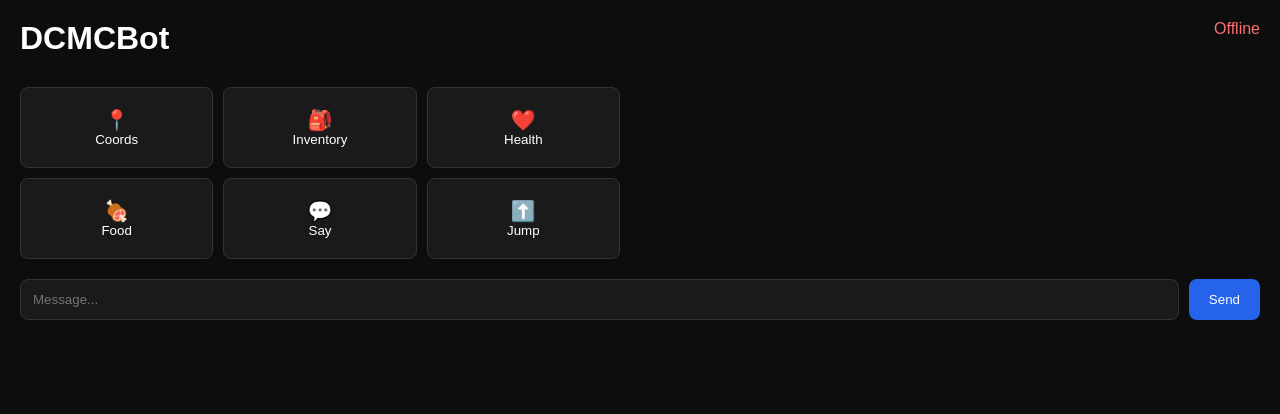
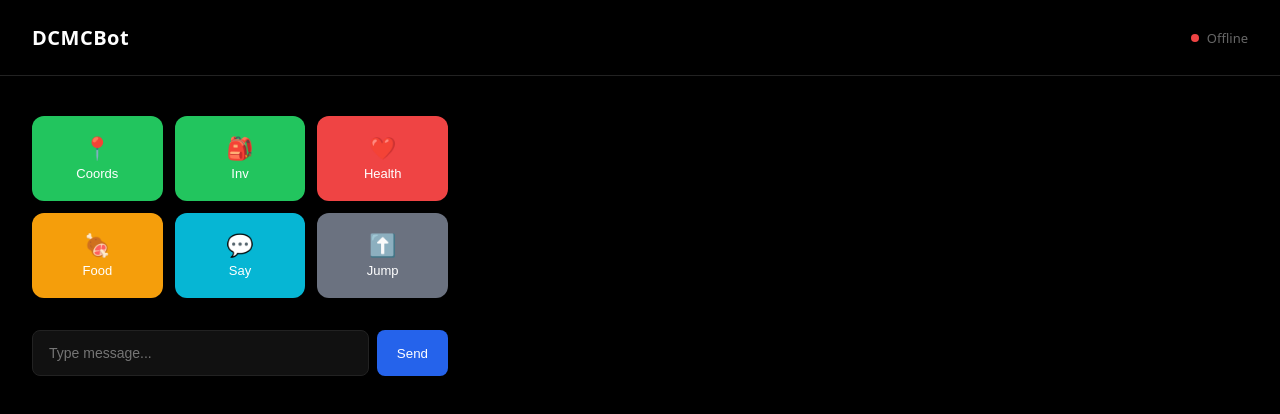
Before and after one commit to kuhleru/DCMCBot, a Next.js app: page / in a window 1280 px wide. Shown: the top 414 px of the page. Built offline with nearby package versions, Linux system fonts and the light colour scheme; no server answers.

Commit message:
Clean UI with auth

```diff
--- a/src/app/api/login/route.ts
+++ b/src/app/api/login/route.ts
@@ -2,20 +2,15 @@ import { NextRequest, NextResponse } from "next/server";
 import jwt from "jsonwebtoken";
 
 const PASSWORD = "1111";
-const JWT_SECRET = process.env.JWT_SECRET || "dcmc-web-secret-1111";
+const JWT_SECRET = "dcmc-web-secret";
 
 export async function POST(request: NextRequest) {
-  try {
-    const { password } = await request.json();
+  const { password } = await request.json();
 
-    if (password !== PASSWORD) {
-      return NextResponse.json({ error: "Invalid password" }, { status: 401 });
-    }
+  if (password !== PASSWORD) {
+    return NextResponse.json({ error: "Invalid" }, { status: 401 });
+  }
 
-    const token = jwt.sign({ access: "dcmc" }, JWT_SECRET, { expiresIn: "7d" });
-
-    return NextResponse.json({ token });
-  } catch {
-    return NextResponse.json({ error: "Login failed" }, { status: 500 });
-  }
+  const token = jwt.sign({ access: "dcmc" }, JWT_SECRET, { expiresIn: "7d" });
+  return NextResponse.json({ token });
 }
--- a/src/app/page.tsx
+++ b/src/app/page.tsx
@@ -2,91 +2,84 @@
 
 import { useState, useEffect } from "react";
 
-interface Command {
-  name: string;
-  icon: string;
-  action: string;
-  description: string;
-}
-
-const commands: Command[] = [
-  { name: "Coords", icon: "📍", action: "coords", description: "Show position" },
-  { name: "Inventory", icon: "🎒", action: "inv", description: "Show inventory" },
-  { name: "Health", icon: "❤️", action: "health", description: "Show health" },
-  { name: "Food", icon: "🍖", action: "food", description: "Show food" },
-  { name: "Say", icon: "💬", action: "msg", description: "Send message" },
-  { name: "Jump", icon: "⬆️", action: "jump", description: "Jump" },
+const commands = [
+  { n: "Coords", i: "📍", a: "coords", c: "#22c55e" },
+  { n: "Inv", i: "🎒", a: "inv", c: "#22c55e" },
+  { n: "Health", i: "❤️", a: "health", c: "#ef4444" },
+  { n: "Food", i: "🍖", a: "food", c: "#f59e0b" },
+  { n: "Say", i: "💬", a: "msg", c: "#06b6d4" },
+  { n: "Jump", i: "⬆️", a: "jump", c: "#6b7280" },
 ];
 
 export default function Home() {
-  const [status, setStatus] = useState("Connecting...");
-  const [response, setResponse] = useState("");
-  const [msg, setMsg] = useState("");
-  const [loading, setLoading] = useState(false);
+  const [s, setS] = useState("...");
+  const [r, setR] = useState("");
+  const [m, setM] = useState("");
+  const [l, setL] = useState(false);
 
   useEffect(() => {
-    const check = async () => {
+    const f = async () => {
       try {
         const r = await fetch("/api/status");
         const d = await r.json();
-        setStatus(d.status || "Offline");
-      } catch { setStatus("Offline"); }
+        setS(d.status);
+        if (d.lastResponse) setR(d.lastResponse);
+      } catch { setS("Offline"); }
     };
-    check();
-    const t = setInterval(check, 5000);
+    f();
+    const t = setInterval(f, 3000);
     return () => clearInterval(t);
   }, []);
 
-  const send = async (action: string, args = "") => {
-    setLoading(true);
-    setResponse("");
+  const go = async (a: string, b = "") => {
+    setL(true);
     try {
-      const r = await fetch("/api/command", {
-        method: "POST",
-        headers: { "Content-Type": "application/json" },
-        body: JSON.stringify({ action, args }),
-      });
+      const r = await fetch("/api/command", { method: "POST", headers: { "Content-Type": "application/json" }, body: JSON.stringify({ action: a, args: b }) });
       const d = await r.json();
-      setResponse(d.response || "Sent!");
-    } catch { setResponse("Error!"); }
-    setLoading(false);
+      setR(d.response || "Sent!");
+    } catch { setR("Error"); }
+    setL(false);
   };
 
   return (
-    <div style={{ minHeight: "100vh", background: "#0d0d0d", color: "#fff", padding: "20px" }}>
-      <header style={{ display: "flex", justifyContent: "space-between", marginBottom: "30px" }}>
-        <h1 style={{ margin: 0 }}>DCMCBot</h1>
-        <span style={{ color: status === "Online" ? "#4ade80" : "#f87171" }}>{status}</span>
-      </header>
+    <div style={{ minHeight: "100vh", background: "#000", color: "#fff", fontFamily: "system-ui, sans-serif" }}>
+      <nav style={{ display: "flex", justifyContent: "space-between", alignItems: "center", padding: "24px 32px", borderBottom: "1px solid #222" }}>
+        <h1 style={{ margin: 0, fontSize: "20px", fontWeight: "600", letterSpacing: "0.5px" }}>DCMCBot</h1>
+        <div style={{ display: "flex", alignItems: "center", gap: "8px" }}>
+          <div style={{ width: "8px", height: "8px", borderRadius: "50%", background: s === "Online" ? "#4ade80" : "#ef4444" }} />
+          <span style={{ fontSize: "13px", color: "#666" }}>{s}</span>
+        </div>
+      </nav>
 
-      <div style={{ display: "grid", gridTemplateColumns: "repeat(3, 1fr)", gap: "10px", maxWidth: "600px" }}>
-        {commands.map(c => (
-          <button
-            key={c.action}
-            onClick={() => send(c.action)}
-            disabled={loading}
-            style={{ padding: "20px", background: "#1a1a1a", border: "1px solid #333", borderRadius: "8px", color: "#fff", cursor: "pointer" }}
-          >
-            <span style={{ fontSize: "20px" }}>{c.icon}</span>
-            <div>{c.name}</div>
-          </button>
-        ))}
-      </div>
+      <main style={{ padding: "40px 32px", maxWidth: "480px" }}>
+        <div style={{ display: "grid", gridTemplateColumns: "repeat(3, 1fr)", gap: "12px", marginBottom: "32px" }}>
+          {commands.map((c, i) => (
+            <button key={i} onClick={() => go(c.a)} disabled={l} style={{
+              padding: "20px", background: c.c, border: "none", borderRadius: "12px", color: "#fff",
+              cursor: l ? "not-allowed" : "pointer", opacity: l ? 0.5 : 1, transition: "transform 0.1s"
+            }}>
+              <div style={{ fontSize: "22px", marginBottom: "4px" }}>{c.i}</div>
+              <div style={{ fontSize: "13px", fontWeight: "500" }}>{c.n}</div>
+            </button>
+          ))}
+        </div>
 
-      <div style={{ marginTop: "20px", display: "flex", gap: "10px" }}>
-        <input
-          value={msg}
-          onChange={e => setMsg(e.target.value)}
-          onKeyDown={e => e.key === "Enter" && msg && send("msg", msg)}
-          placeholder="Message..."
-          style={{ flex: 1, padding: "12px", background: "#1a1a1a", border: "1px solid #333", borderRadius: "8px", color: "#fff" }}
-        />
-        <button onClick={() => msg && send("msg", msg)} style={{ padding: "12px 20px", background: "#2563eb", border: "none", borderRadius: "8px", color: "#fff" }}>
-          Send
-        </button>
-      </div>
+        <div style={{ display: "flex", gap: "8px" }}>
+          <input value={m} onChange={e => setM(e.target.value)} onKeyDown={e => e.key === "Enter" && m && go("msg", m)}
+            placeholder="Type message..." style={{
+              flex: 1, padding: "14px 16px", background: "#111", border: "1px solid #222",
+              borderRadius: "8px", color: "#fff", fontSize: "14px", outline: "none"
+            }} />
+          <button onClick={() => m && go("msg", m)} disabled={!m || l} style={{
+            padding: "14px 20px", background: "#2563eb", border: "none", borderRadius: "8px", color: "#fff", fontWeight: "500", cursor: "pointer"
+          }}>Send</button>
+        </div>
 
-      {response && <p style={{ marginTop: "20px", color: "#888" }}>{response}</p>}
+        {r && <div style={{ marginTop: "24px", padding: "16px", background: "#111", borderRadius: "8px", border: "1px solid #222" }}>
+          <span style={{ fontSize: "12px", color: "#555" }}>RESPONSE</span>
+          <p style={{ margin: "8px 0 0", fontSize: "14px", color: "#ddd" }}>{r}</p>
+        </div>}
+      </main>
     </div>
   );
 }
```
Also changed, not shown: src/app/login/page.tsx (+23 -38 lines), src/middleware.ts (added, +18 -0 lines).
